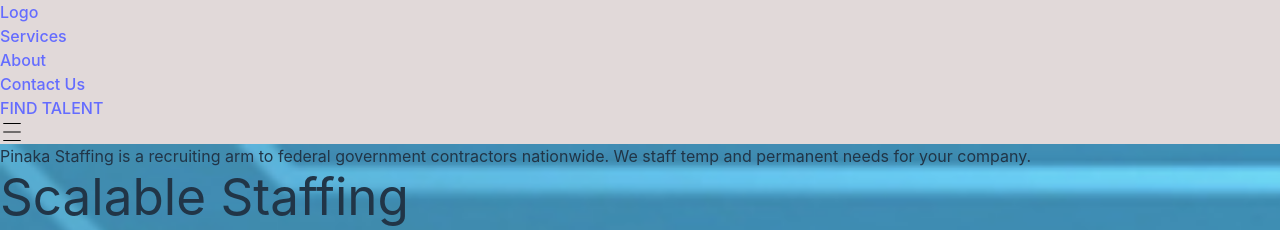
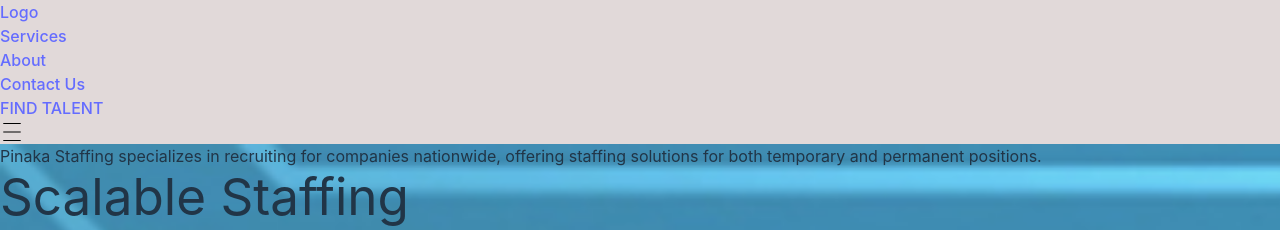
Before and after one commit to dibyendu02/hiringApp, a React (Vite) app: page / in a window 1280 px wide. Shown: the top 230 px of the page. Built offline with nearby package versions, Linux system fonts and the light colour scheme.

Commit message:
changes 7

```diff
--- a/src/pages/Home.jsx
+++ b/src/pages/Home.jsx
@@ -33,9 +33,9 @@ const Home = () => {
               className="text-black w-80 md:w-96 md:text-xl text-lg"
               data-aos="fade-right"
             >
-              Pinaka Staffing is a recruiting arm to federal government
-              contractors nationwide. We staff temp and permanent needs for your
-              company.
+              Pinaka Staffing specializes in recruiting for companies
+              nationwide, offering staffing solutions for both temporary and
+              permanent positions.
             </p>
           </div>
 
```
